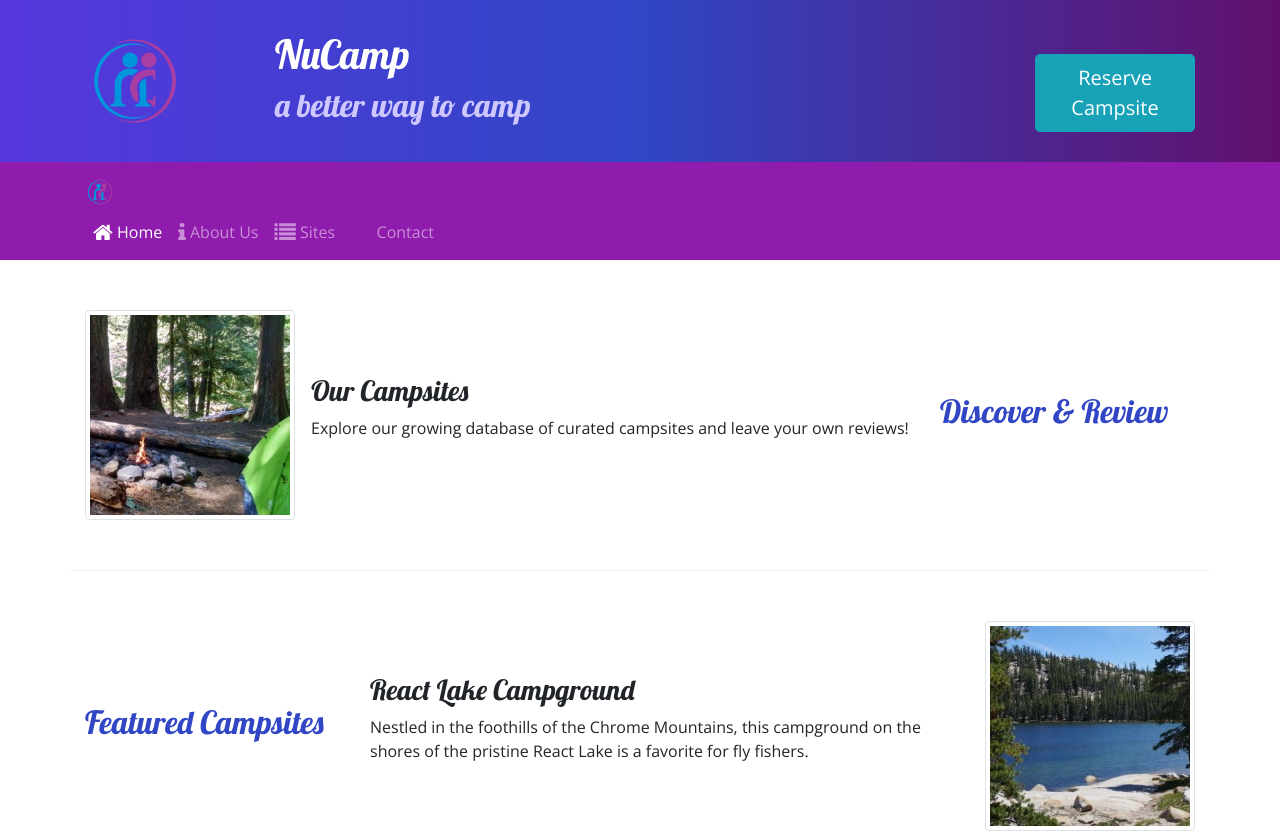
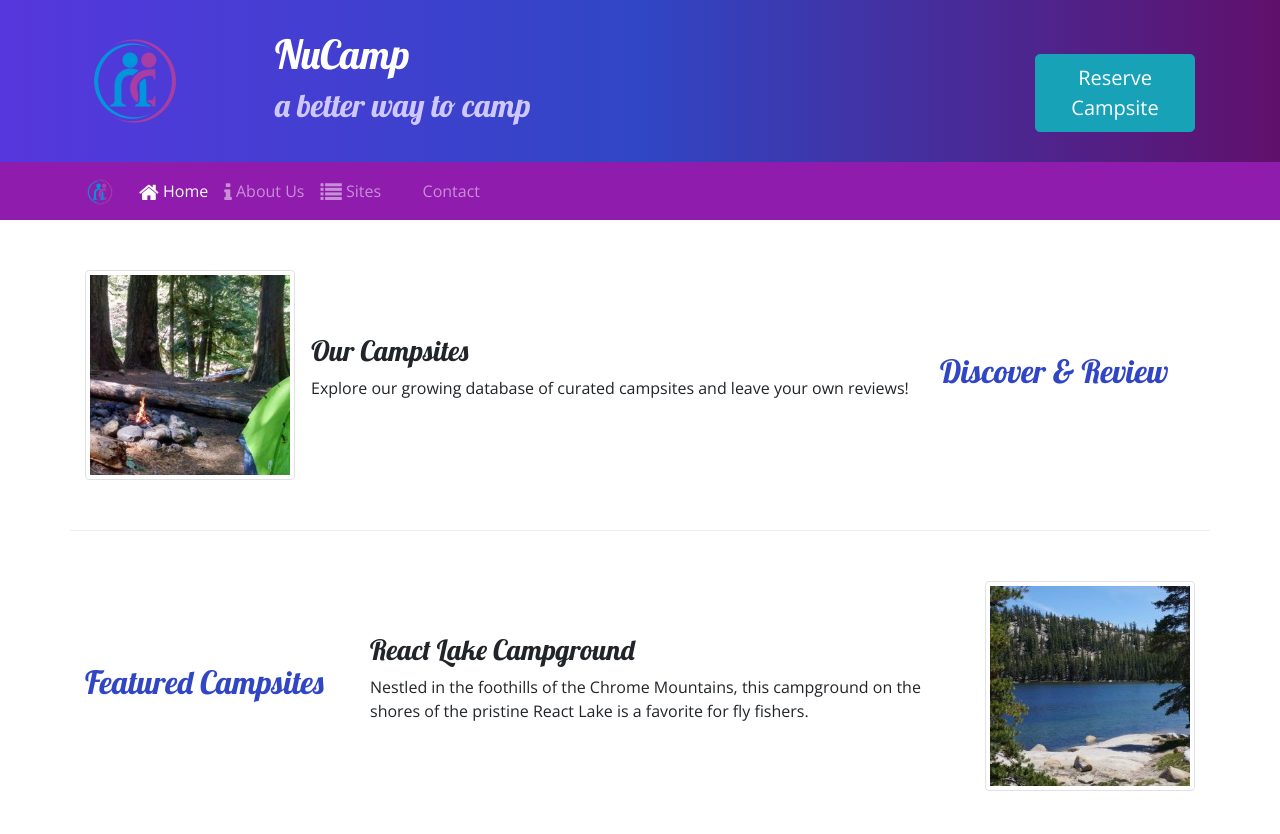
Before and after one commit to enajenkins/nucamp, a website: page index.html in a window 1280 px wide. Shown: the top 834 px of the page. Drawn offline with nearby package versions, Linux system fonts and the light colour scheme.

Commit message:
Week-2 finalizing changes and fixes

```diff
--- a/index.html
+++ b/index.html
@@ -39,7 +39,7 @@
         </div><!-- container -->
     </header>
 
-    <nav class="navbar navbar-expand-sm navbar-dark sticky-top">
+    <!-- <nav class="navbar navbar-expand-sm navbar-dark sticky-top">
       <div class="container">
         <div class="row">
           <div class="col">
@@ -56,9 +56,27 @@
                 <li class="nav-item"><a class="nav-link" href="contact.html"><span class="fa fa-address-card fa-lg"> </span> Contact </a></li>
               </ul>
             </div>
-          </div><!-- col -->
-        </div><!-- row -->
-      </div><!-- container -->
+          </div>
+        </div>
+      </div>
+    </nav> -->
+
+    <nav class="navbar navbar-expand-sm navbar-dark sticky-top">
+      <div class="container">
+        <a class="navbar-brand" href="#"><img src="img/logo.png" height="30" width="30" /></a>
+        <button class="navbar-toggler" type="button" data-toggle="collapse" data-target="#nucampNavbar">
+        <button class="navbar-toggler ml-auto" type="button" data-toggle="collapse" data-target="#nucampNavbar">
+          <span class="navbar-toggler-icon"></span>
+        </button>
+        <div class="collapse navbar-collapse" id="nucampNavbar">
+          <ul class="navbar-nav">
+            <li class="nav-item active"><a class="nav-link" href="index.html"><span class="fa fa-home fa-lg"> </span> Home </a></li>
+            <li class="nav-item"><a class="nav-link" href="about-us.html"><span class="fa fa-info fa-lg"> </span> About Us </a></li>
+            <li class="nav-item"><a class="nav-link" href="#"><span class="fa fa-list fa-lg"> </span> Sites</a></li>
+            <li class="nav-item"><a class="nav-link" href="contact.html"><span class="fa fa-address-card fa-lg"> </span> Contact </a></li>
+          </ul>
+        </div>
+      </div>
     </nav>
 
     <div class="container">
@@ -113,12 +131,9 @@
       <div class="row row-content align-items-center">
         <div class="col-sm-6 mx-auto">
           <div class="card">
-
               <h3 class="card-header bg-info text-white">Reserve a Campsite</h3>
               <div class="card-body">
-
                 <form id="reserveForm">
-
                   <div class="form-group row">
                     <label for="nuCampers" class="col-form-label col-xs-12 col-sm">Number of Campers</label>
                     <div class="col">
@@ -131,24 +146,19 @@
                         <option>6</option>
                       </select>
                     </div>
-
                   </div>
-
                   <div class="form-group row">
                       <label for="date" class="col-form-label col-sm-6 col-xs-12">Date</label>
                       <div class="col col-xs-12">
                       <input class="form-control" type="date" id="date" name="date" placeholder="Date"/>
                     </div>
                   </div>
-
                   <div class="form-group row">
                     <div class="col">
                       <button class="form-control btn btn-primary" type="submit">Search</button>
                     </div>
                   </div>
-
                 </form>
-
               </div>
             </div>
           </div>
```
